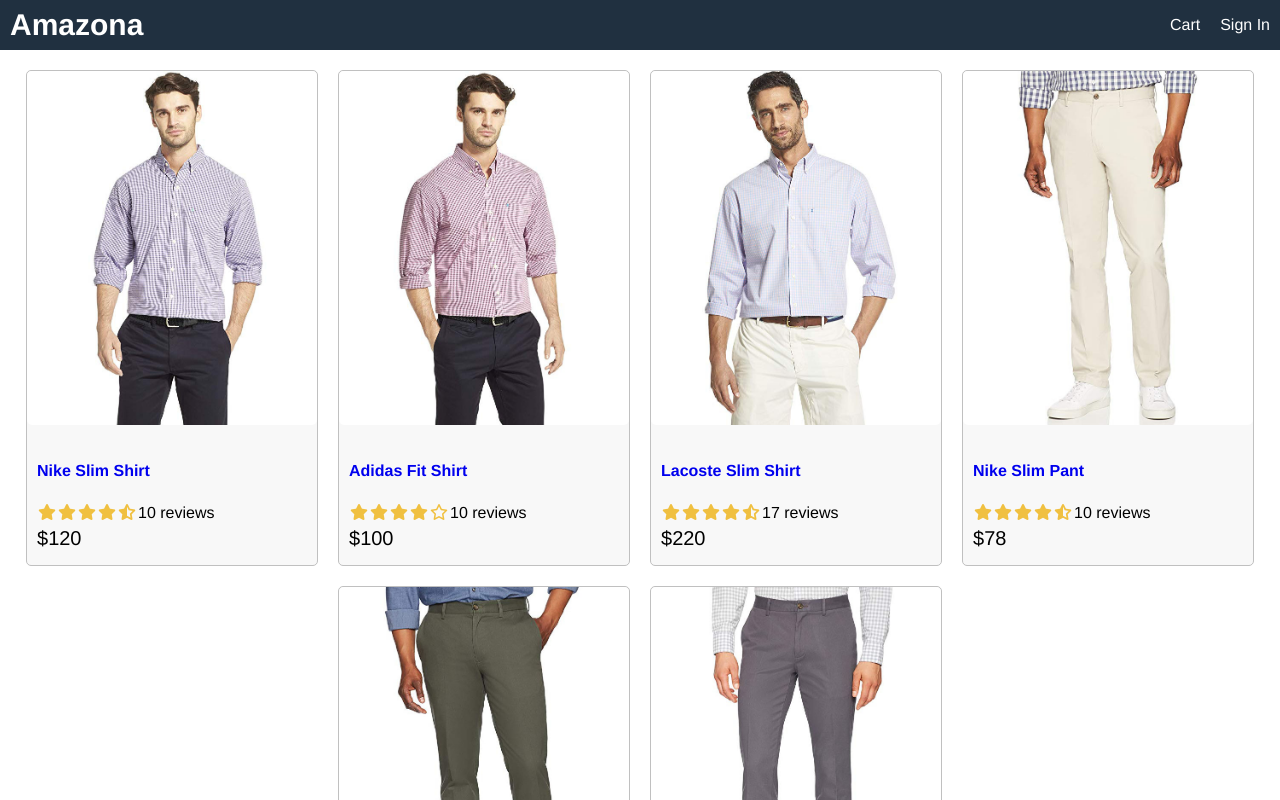
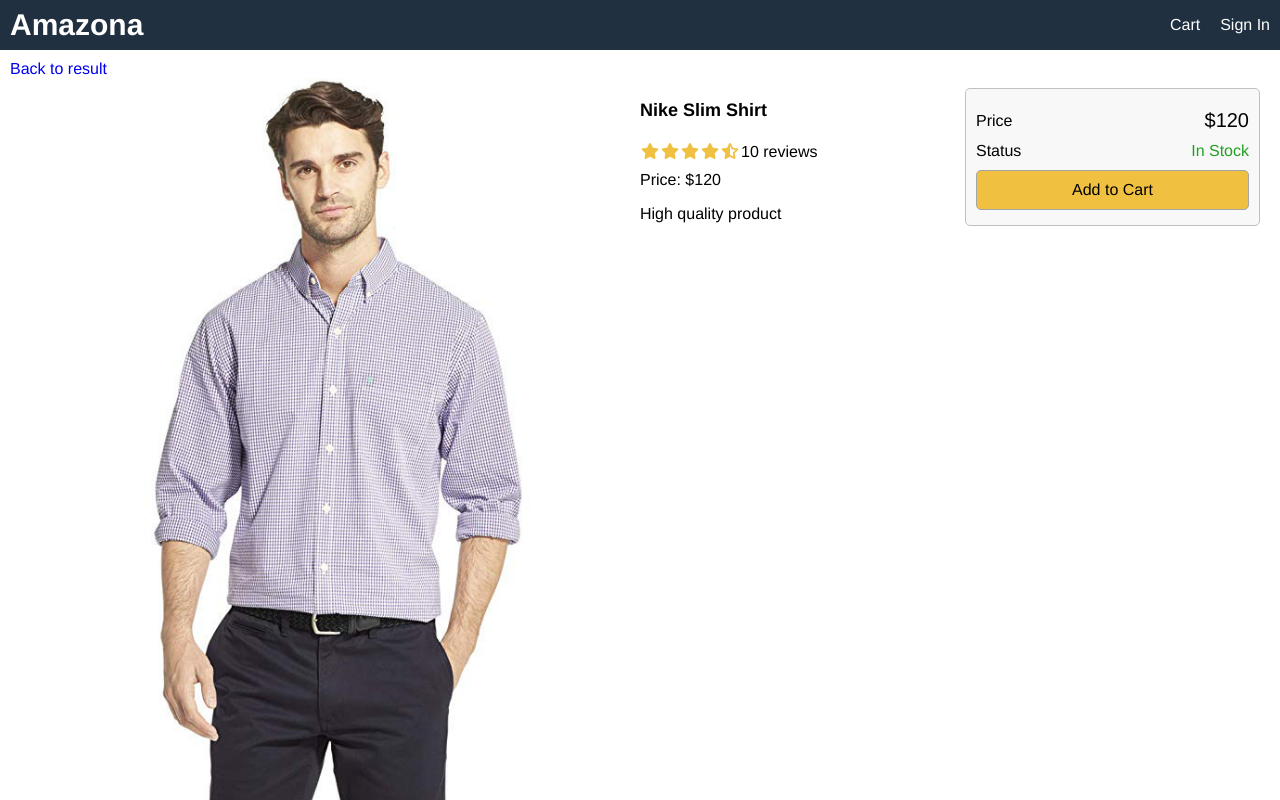
Before and after one commit to JasonP670/amazona, a React (Create React App) app in the folder front-end/: page /product/1 in a window 1280 px wide. Shown: the top 800 px of the page. Built offline with nearby package versions, Linux system fonts and the light colour scheme.

Commit message:
add HomeScreen and ProductScreen w/ routing and css

```diff
--- a/front-end/package.json
+++ b/front-end/package.json
@@ -8,6 +8,7 @@
     "@testing-library/user-event": "^12.1.10",
     "react": "^17.0.2",
     "react-dom": "^17.0.2",
+    "react-router-dom": "^5.3.0",
     "react-scripts": "4.0.3",
     "web-vitals": "^1.0.1"
   },
--- a/front-end/src/App.js
+++ b/front-end/src/App.js
@@ -1,9 +1,11 @@
-import Product from './components/Product';
-import data from './data'
+import { BrowserRouter, Route } from 'react-router-dom';
+import HomeScreen from './screens/HomeScreen';
+import ProductScreen from './screens/ProductScreen';
+
 
 function App() {
   return (
-    <>
+    <BrowserRouter>
       <div className="grid-container">
     <header className="row">
       <div>
@@ -15,19 +17,15 @@
       </div>
     </header>
     <main>
-      <div className="row center">
-        {
-          data.products.map(item => (
-            <Product  key={item._id} item={item}/>
-          ))
-        }
-      </div>
+      <Route path="/product/:id" component={ProductScreen}></Route>
+      <Route path="/" component={HomeScreen} exact></Route>
+
     </main>
     <footer className="row center">
         All rights reserved
     </footer>
   </div>
-    </>
+    </BrowserRouter>
   );
 }
 
--- a/front-end/src/data.js
+++ b/front-end/src/data.js
@@ -1,73 +1,78 @@
 const data = {
-  products:
-  [
+  products: [
     {
-      _id: 1,
-      name: 'Nike Slim Shirt',
-      category: 'Shirt',
-      image: '/images/p1.jpg',
+      _id: "1",
+      name: "Nike Slim Shirt",
+      category: "Shirt",
+      image: "/images/p1.jpg",
       price: 120,
-      brand: 'Nike',
+      countInStock: 10,
+      brand: "Nike",
       rating: 4.5,
       numReviews: 10,
-      description: 'High quality product'
+      description: "High quality product",
     },
     {
-      _id: 2,
-      name: 'Adidas Fit Shirt',
-      category: 'Shirt',
-      image: '/images/p2.jpg',
+      _id: "2",
+      name: "Adidas Fit Shirt",
+      category: "Shirt",
+      image: "/images/p2.jpg",
       price: 100,
-      brand: 'Adidas',
+      countInStock: 20,
+      brand: "Adidas",
       rating: 4.0,
       numReviews: 10,
-      description: 'High quality product'
+      description: "High quality product",
     },
     {
-      _id: 3,
-      name: 'Lacoste Slim Shirt',
-      category: 'Shirt',
-      image: '/images/p3.jpg',
+      _id: "3",
+      name: "Lacoste Slim Shirt",
+      category: "Shirt",
+      image: "/images/p3.jpg",
       price: 220,
-      brand: 'Lacoste',
+      countInStock: 0,
+      brand: "Lacoste",
       rating: 4.8,
-      numReviews: 17 ,
-      description: 'High quality product'
+      numReviews: 17,
+      description: "High quality product",
     },
     {
-      _id: 4,
-      name: 'Nike Slim Pant',
-      category: 'Pants',
-      image: '/images/p4.jpg',
+      _id: "4",
+      name: "Nike Slim Pant",
+      category: "Pants",
+      image: "/images/p4.jpg",
       price: 78,
-      brand: 'Nike',
+      countInStock: 15,
+      brand: "Nike",
       rating: 4.5,
       numReviews: 10,
-      description: 'High quality product'
+      description: "High quality product",
     },
     {
-      _id: 5,
-      name: 'Puma Slim Pant',
-      category: 'Pants',
-      image: '/images/p5.jpg',
+      _id: "5",
+      name: "Puma Slim Pant",
+      category: "Pants",
+      image: "/images/p5.jpg",
       price: 65,
-      brand: 'Puma',
+      countInStock: 5,
+      brand: "Puma",
       rating: 4.5,
       numReviews: 10,
-      description: 'High quality product'
+      description: "High quality product",
     },
     {
-      _id: 6,
-      name: 'Adidas Slim Pant',
-      category: 'Pants',
-      image: '/images/p6.jpg',
+      _id: "6",
+      name: "Adidas Slim Pant",
+      category: "Pants",
+      image: "/images/p6.jpg",
       price: 139,
-      brand: 'Adidas',
+      countInStock: 12,
+      brand: "Adidas",
       rating: 4.5,
       numReviews: 50,
-      description: 'High quality product'
-    }
-  ]
-}
+      description: "High quality product",
+    },
+  ],
+};
 
-export default data
+export default data;
--- a/front-end/src/index.css
+++ b/front-end/src/index.css
@@ -1,11 +1,12 @@
-
-
-*, *::after, *::before, html {
+*,
+*::after,
+*::before,
+html {
   box-sizing: border-box;
 }
 
 html {
-  font-size: 62.5%  /* 16px x 62.5 = 10px = 1rem */
+  font-size: 62.5%; /* 16px x 62.5 = 10px = 1rem */
 }
 
 body {
@@ -25,10 +26,9 @@
 .grid-container {
   display: grid;
   grid-template-areas:
-  'header'
-  'main'
-  'footer'
-  ;
+    "header"
+    "main"
+    "footer";
   grid-template-columns: 1fr;
   grid-template-rows: 5rem 1fr 5rem;
   height: 100%;
@@ -51,11 +51,11 @@
 }
 
 /* Common */
-h1{
+h1 {
   font-size: 1.8rem;
   padding: 1rem 0;
 }
-h2{
+h2 {
   font-size: 1.6rem;
   padding: 1rem 0;
 }
@@ -67,12 +67,46 @@
   color: #ff8000;
 }
 
+ul {
+  padding: 0;
+  margin: 0;
+  list-style-type: none;
+}
+
+li {
+  margin-top: 1rem;
+}
+
+button {
+  padding: 1rem;
+  border-radius: 0.5rem;
+  border: 0.1rem #a4a4a4 solid;
+  font-size: 1.6rem;
+  font-family: Helvetica, Arial, sans-serif;
+  -webkit-font-smoothing: antialiased;
+  -moz-osx-font-smoothing: grayscale;
+  background-color: #f8f8f8;
+  cursor: pointer;
+}
+
+button.primary {
+  background-color: #f0c040;
+}
+
+button:hover {
+  border: 0.1rem #404040 solid;
+}
+
+button.block {
+  width: 100%;
+}
+
 /* Header */
-header a{
+header a {
   color: white;
   padding: 1rem;
 }
-a.brand{
+a.brand {
   color: #ffffff;
   font-weight: bold;
   font-size: 3rem;
@@ -84,13 +118,22 @@
   justify-content: space-between;
   align-items: center;
 }
+.row.top {
+  align-items: flex-start;
+}
+.col-1 {
+  flex: 1 1 25rem;
+}
+.col-2 {
+  flex: 2 1 50rem;
+}
 .row.center {
   justify-content: center;
 }
 
 /* Image */
 img {
-  border-radius: .5rem;
+  border-radius: 0.5rem;
 }
 
 img.medium {
@@ -98,11 +141,15 @@
   width: 100%;
 }
 
+img.large {
+  width: 100%;
+}
+
 /* Card */
 .card {
   border: 0.1rem #c0c0c0 solid;
   background-color: #f8f8f8;
-  border-radius: .5rem;
+  border-radius: 0.5rem;
   margin: 1rem;
 }
 .card-body {
@@ -123,3 +170,12 @@
 .rating span:last-child {
   color: #000000;
 }
+
+/* Alert */
+.success {
+  color: #20a020;
+}
+
+.error {
+  color: #a02020;
+}
--- /dev/null
+++ b/front-end/src/screens/HomeScreen.js
@@ -0,0 +1,16 @@
+import React from 'react'
+import Product from '../components/Product'
+import data from '../data'
+
+
+export default function HomeScreen() {
+  return (
+    <div className="row center">
+      {
+        data.products.map(item => (
+          <Product  key={item._id} item={item}/>
+        ))
+      }
+    </div>
+  )
+}
--- /dev/null
+++ b/front-end/src/screens/ProductScreen.js
@@ -0,0 +1,62 @@
+import React from "react";
+import { Link } from "react-router-dom";
+import Rating from "../components/Rating";
+import data from "../data";
+
+export default function ProductScreen(props) {
+  const product = data.products.find((x) => x._id === props.match.params.id);
+  if (!product) {
+    return <div>Product Not Found</div>;
+  }
+  return (
+    <div>
+      <Link to="/">Back to result</Link>
+      <div className="row top">
+        <div className="col-2">
+          <img className="large" src={product.image} alt={product.name} />
+        </div>
+        <div className="col-1">
+          <ul>
+            <li>
+              <h1>{product.name}</h1>
+            </li>
+            <li>
+              <Rating rating={product.rating} numReviews={product.numReviews} />
+            </li>
+            <li>Price: ${product.price}</li>
+            <li>
+              <p>{product.description}</p>
+            </li>
+          </ul>
+        </div>
+        <div className="col-1">
+          <div className="card card-body">
+            <ul>
+              <li>
+                <div className="row">
+                  <div>Price</div>
+                  <div className="price">${product.price}</div>
+                </div>
+              </li>
+              <li>
+                <div className="row">
+                  <div>Status</div>
+                  <div>
+                    {product.countInStock > 0 ? (
+                      <span className="success">In Stock</span>
+                    ) : (
+                      <span className="error">Unavailable</span>
+                    )}
+                  </div>{" "}
+                </div>
+              </li>
+              <li>
+                <button className="primary block">Add to Cart</button>
+              </li>
+            </ul>
+          </div>
+        </div>
+      </div>
+    </div>
+  );
+}
```
Also changed, not shown: 2 other files (tests, documents, lock files or other folders).
